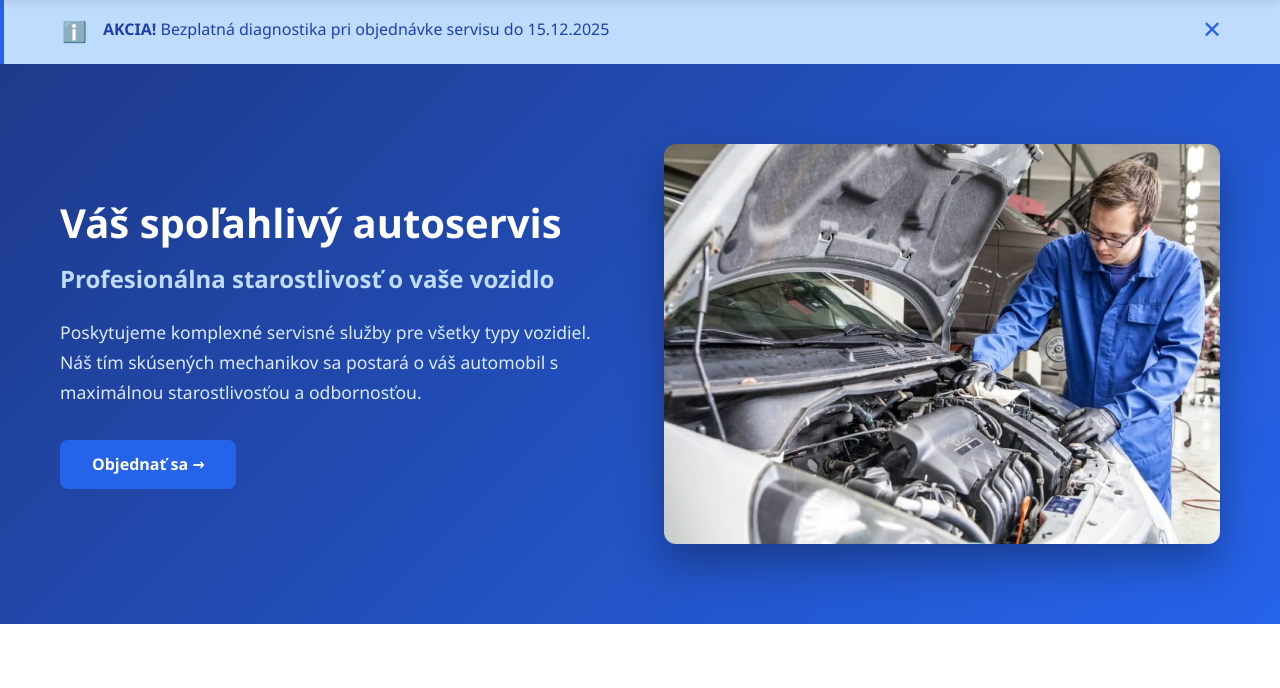
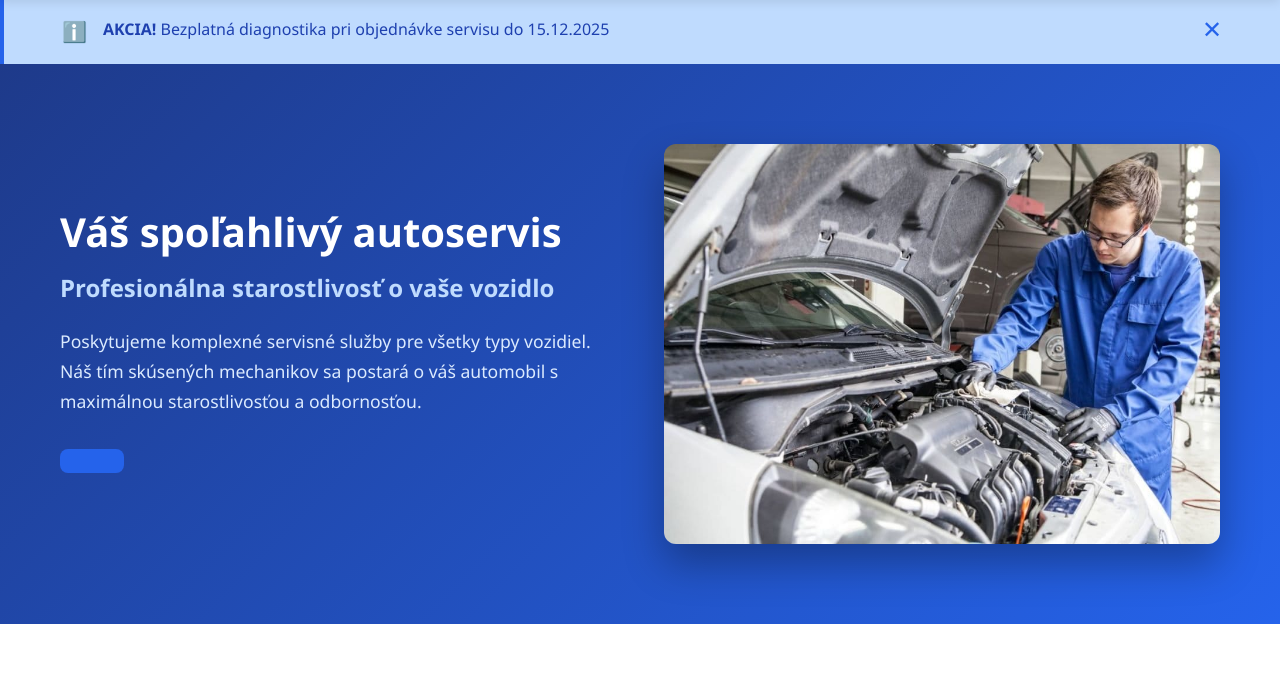
Before and after one commit to olikbielik147-ai/Webova-aplikacia-pre-spravu-autoservisu, a PHP site: page / in a window 1280 px wide. Shown: the part 72-760 px from the top of the page. Run offline with PHP 8.4, Linux system fonts and the light colour scheme.

Commit message:
odstranenie nepotrebnych casti kodu

```diff
--- a/index.php
+++ b/index.php
@@ -4,14 +4,14 @@
     <meta charset="UTF-8">
     <meta name="viewport" content="width=device-width, initial-scale=1.0">
 
-    <!-- Meta značky-->
+
     <meta name="description" content="AutoServis Pro - profesionálny autoservis v Žiline. Ponúkame komplexné servisné služby, opravy motorov, diagnostiku, servis klimatizácie a mnoho ďalšieho. Férové ceny a záruka kvality.">
     <meta name="keywords" content="autoservis, oprava áut, servis vozidiel, Žilina, diagnostika, oprava motora, výmena oleja, STK, EK, klimatizácia, brzdy, geometria">
     <meta name="author" content="AutoServis Pro">
 
     <title>AutoServis Pro - Profesionálny autoservis Žilina</title>
 
-    <!--prepojenie CSS -->
+
     <link rel="stylesheet" href="css/style.css">
 </head>
 <body>
@@ -23,15 +23,13 @@
                 <p class="alert-text">
                     <strong>AKCIA!</strong> Bezplatná diagnostika pri objednávke servisu do 15.12.2025
                 </p>
-                <!-- Tlačidlo na zatvorenie upozornenia -->
                 <button class="alert-close" id="alertClose" aria-label="Zavrieť upozornenie">✕</button>
             </div>
         </div>
     </div>
 
     <main>
-        <!--Banner s textom-->
-        <!-- Rôzne nadpisy (Headings) -->
+
         <section class="hero">
             <div class="container">
                 <div class="hero-content">
@@ -43,12 +41,10 @@
                             Náš tím skúsených mechanikov sa postará o váš automobil s maximálnou
                             starostlivosťou a odbornosťou.
                         </p>
-                        <!-- Tlačidlo s preklikom na inú stránku (styled link) -->
                         <a href="kontakt.php" class="btn btn-primary">
-                            Objednať sa →
+
                         </a>
                     </div>
-                    <!-- Obrázky (Images) -->
                     <div class="hero-image">
                         <img src="img/Mechanik pri práci.jpg" alt="Mechanik pri práci" loading="lazy">
                     </div>
@@ -57,14 +53,12 @@
         </section>
         <section class="features">
             <div class="container">
-                <!-- Rôzne nadpisy (Headings) -->
                 <div class="section-header">
                     <h2>Prečo si vybrať nás?</h2>
                     <p>Sme autoservis, ktorému môžete dôverovať. Naša dlhoročná prax a spokojní zákazníci hovoria za nás.</p>
                 </div>
 
                 <div class="features-grid">
-                    <!--Zoznam (Lists) -->
                     <div class="feature-card">
                         <div class="feature-icon">✓</div>
                         <h3>Skúsený tím</h3>
@@ -101,7 +95,6 @@
             </div>
         </section>
 
-        <!-- Slideshow (Carousel) -->
         <section class="carousel-section">
             <div class="container">
                 <div class="section-header">
@@ -150,8 +143,7 @@
             <div class="container">
                 <h2>Potrebujete servis?</h2>
                 <p>Objednajte sa ešte dnes a využite našu bezplatnú diagnostiku</p>
-                <!-- Tlačidlo s preklikom na inú stránku (styled link) -->
-                <a href="kontakt.php" class="btn btn-white">Kontaktovať nás →</a>
+
             </div>
         </section>
     </main>
--- a/o_nas.php
+++ b/o_nas.php
@@ -4,7 +4,6 @@
     <meta charset="UTF-8">
     <meta name="viewport" content="width=device-width, initial-scale=1.0">
 
-    <!-- Meta značky -->
     <meta name="description" content="O nás - AutoServis Pro. Rodinný autoservis s viac ako 15 rokmi skúseností. Certifikovaní mechanici a moderné vybavenie.">
     <meta name="keywords" content="o nás, autoservis žilina, história, tím mechanikov, certifikácie">
     <meta name="author" content="AutoServis Pro">
@@ -17,8 +16,6 @@
     <?php require __DIR__ . '/zaciatok_konca/header.php'; ?>
     <main>
 
-        <!-- Banner s textom (Page header) -->
-        <!--  Rôzne nadpisy (Headings) -->
         <section class="page-header">
             <div class="container">
                 <h1>O nás</h1>
@@ -48,7 +45,6 @@
                             najvyššej úrovni.
                         </p>
                     </div>
-                    <!--Obrázky (Images) -->
                     <div class="col-image">
                         <img src="img/Teamová práca.jpg" alt="Náš tím" loading="lazy">
                     </div>
@@ -118,7 +114,6 @@
                     <div class="cert-grid">
                         <div class="cert-col">
                             <h4>Autorizované značky</h4>
-                            <!-- Zoznam (Lists) -->
                             <ul class="cert-list">
                                 <li>✓ Volkswagen Group (VW, Audi, Škoda, SEAT)</li>
                                 <li>✓ PSA Group (Peugeot, Citroën, Opel)</li>
--- a/zaciatok_konca/header.php
+++ b/zaciatok_konca/header.php
@@ -6,7 +6,6 @@
                     <span class="logo-text">AutoServis Pro</span>
                 </a>
 
-                <!-- Hlavné menu s odkazmi na stránky -->
                 <ul class="nav-menu" id="navMenu">
                     <li><a href="index.php" class="nav-link">Domov</a></li>
                     <li><a href="o_nas.php" class="nav-link">O nás</a></li>
@@ -14,7 +13,7 @@
                     <li><a href="kontakt.php" class="nav-link">Kontakt</a></li>
                 </ul>
 
-                <!-- Tlačidlo hamburger menu pre mobilné zariadenia -->
+
                 <button class="hamburger" id="hamburger" aria-label="Toggle menu">
                     <span></span>
                     <span></span>
```
Also changed, not shown: css/style.css (+13 -13 lines), dakujeme.php (+3 -4 lines), kontakt.php (+4 -15 lines), sluzby.php (+6 -9 lines).
